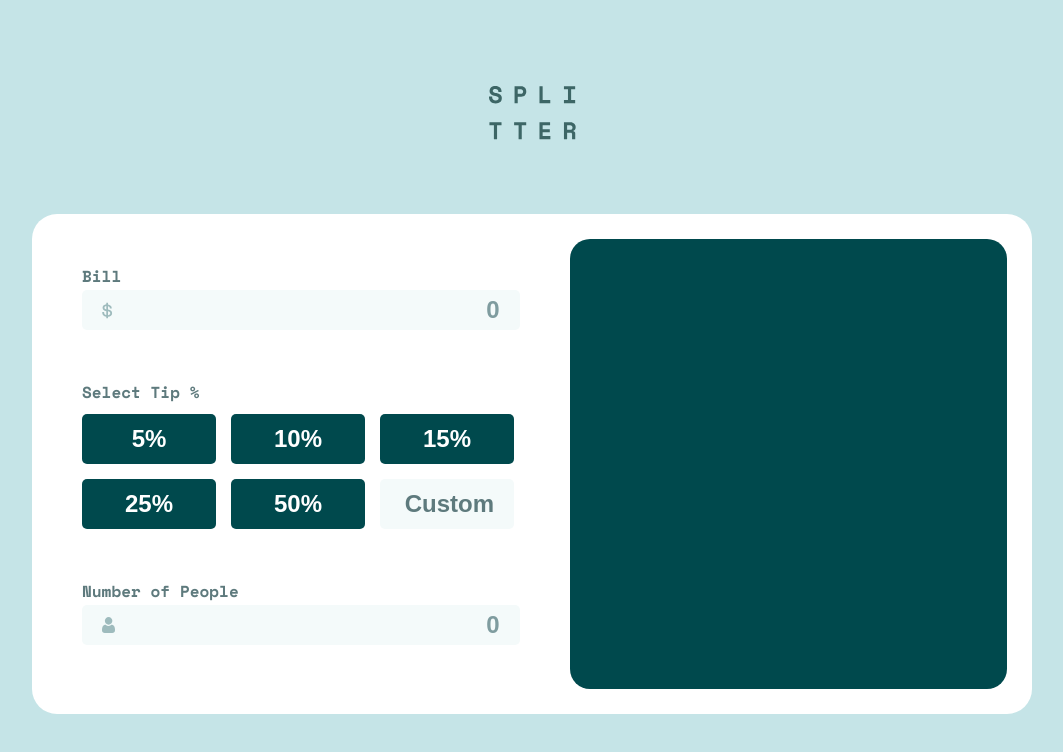
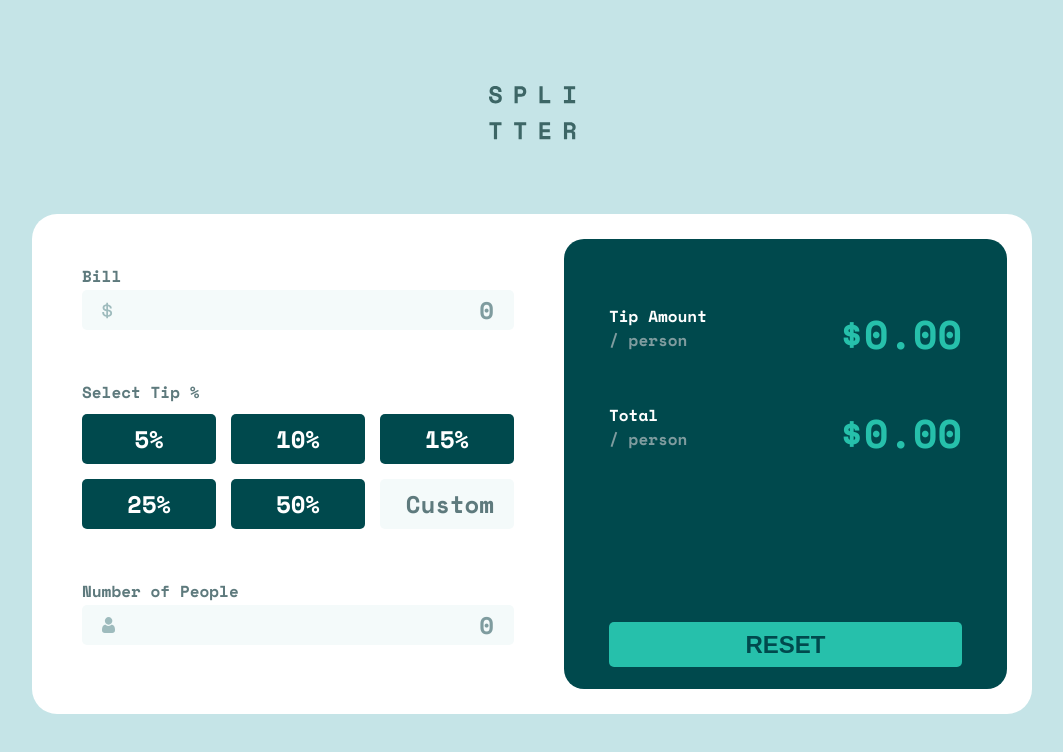
Before and after one commit to kardahim/tip-calculator-app, a React (Create React App) app: page / in a window 1280 px wide. Shown: the top 752 px of the page, without its empty margins (108-1171 px from the left). Built offline with nearby package versions, Linux system fonts and the light colour scheme.

Commit message:
right card complete

```diff
--- a/src/App.tsx
+++ b/src/App.tsx
@@ -7,6 +7,7 @@ import logo from './assets/logo.svg'
 // components
 import Input from './components/Input'
 import Tips from './components/Tips'
+import Output from './components/Output'
 
 function App() {
   return (
@@ -27,7 +28,15 @@ function App() {
             error="Can't be zero"
             type="int" />
         </div>
-        <div className='display card'></div>
+        <div className='display card'>
+          <Output
+            title='Tip Amount'
+            result={0.0} />
+          <Output
+            title='Total'
+            result={0.0} />
+          <button>reset</button>
+        </div>
       </main >
     </div >
   );
--- a/src/app.scss
+++ b/src/app.scss
@@ -3,6 +3,7 @@ $body-background-color: hsl(185, 41%, 84%);
 $main-card-color: hsl(0, 0%, 100%);
 $tips-background-color: hsl(183, 100%, 15%);
 $active-color: hsl(172, 67%, 45%);
+$hover-color: hsl(172, 67%, 75%);
 $options-color: hsl(186, 14%, 43%);
 $input-background-color: hsl(189, 41%, 97%);
 $error-color: #B47D6E;
@@ -61,9 +62,52 @@ body {
             flex-direction: column;
         }
 
+        // right-card
         .display {
             background: $tips-background-color;
             margin: 25px 25px 25px 0;
+            padding: 45px 45px 0 45px;
+
+            .output-container {
+                display: flex;
+                justify-content: space-between;
+                margin: 20px 0;
+
+                .output-labels {
+                    display: flex;
+                    flex-direction: column;
+
+                    .output-title {
+                        color: $main-card-color;
+                    }
+
+                    .output-subtitle {
+                        color: $placeholders-color;
+                    }
+                }
+
+                .output-result {
+                    color: $active-color;
+                    font-size: 40px;
+                }
+            }
+
+            button {
+                height: 45px;
+                margin-top: 140px;
+                text-transform: uppercase;
+                border-radius: 5px;
+                border: none;
+                cursor: pointer;
+                background-color: $active-color;
+                font-size: $inputs-font-size;
+                font-weight: $font-weight;
+                color: $tips-background-color;
+
+                &:hover {
+                    background-color: $hover-color;
+                }
+            }
         }
 
         // left-card
@@ -139,9 +183,10 @@ body {
                         border: none;
                         border-radius: 5px;
                         cursor: pointer;
+                        font-family: $font-family;
 
                         &:hover {
-                            background-color: $active-color;
+                            background-color: $hover-color;
                             color: $tips-background-color;
                         }
                     }
@@ -180,5 +225,6 @@ input::-webkit-inner-spin-button {
 }
 
 input {
+    font-family: $font-family;
     -moz-appearance: textfield;
 }
--- /dev/null
+++ b/src/components/Output.tsx
@@ -0,0 +1,20 @@
+import React from 'react'
+
+interface OutputData {
+    title?: string
+    result?: number
+}
+
+function Output(props: OutputData) {
+    return (
+        <div className='output-container'>
+            <div className='output-labels'>
+                <span className='output-title'>{props.title}</span>
+                <span className='output-subtitle'>/ person</span>
+            </div>
+            <div className='output-result'>${(props.result)?.toFixed(2)}</div>
+        </div>
+    )
+}
+
+export default Output
--- a/src/components/Tips.tsx
+++ b/src/components/Tips.tsx
@@ -1,10 +1,7 @@
 import React from 'react'
 
 interface TipsData {
-    title?: string
-    error?: string
-    icon?: string
-    type?: string
+    title: string
 }
 
 function Tips(props: TipsData) {
@@ -12,7 +9,6 @@ function Tips(props: TipsData) {
         <div className='tips-container'>
             <div className='tip-labels'>
                 <span>{props.title}</span>
-                <span className='error-label'>{props.error}</span>
             </div>
             <div className='tips'>
                 <button>5%</button>
@@ -20,7 +16,7 @@ function Tips(props: TipsData) {
                 <button>15%</button>
                 <button>25%</button>
                 <button>50%</button>
-                <input placeholder='Custom' min={1} step={1} />
+                <input placeholder='Custom' type='number' min={1} step={1} />
             </div>
         </div>
     )
```
